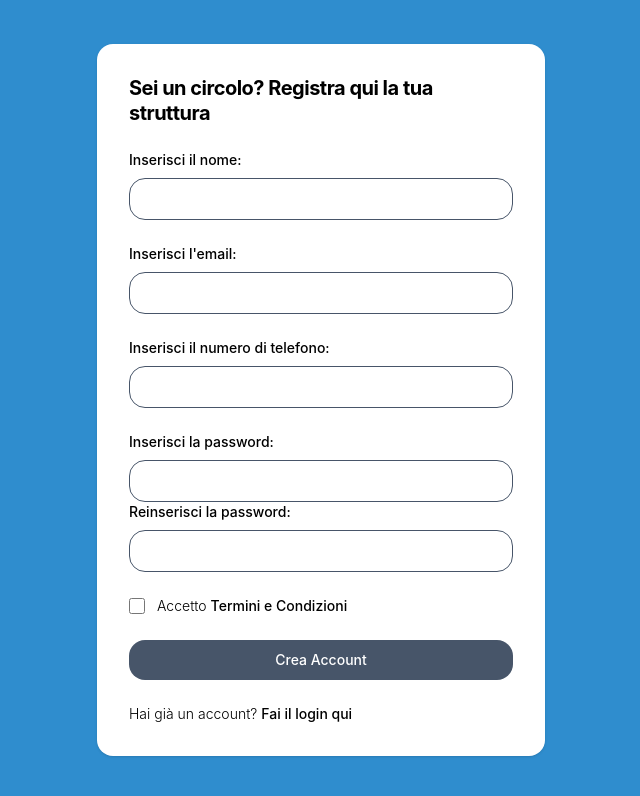
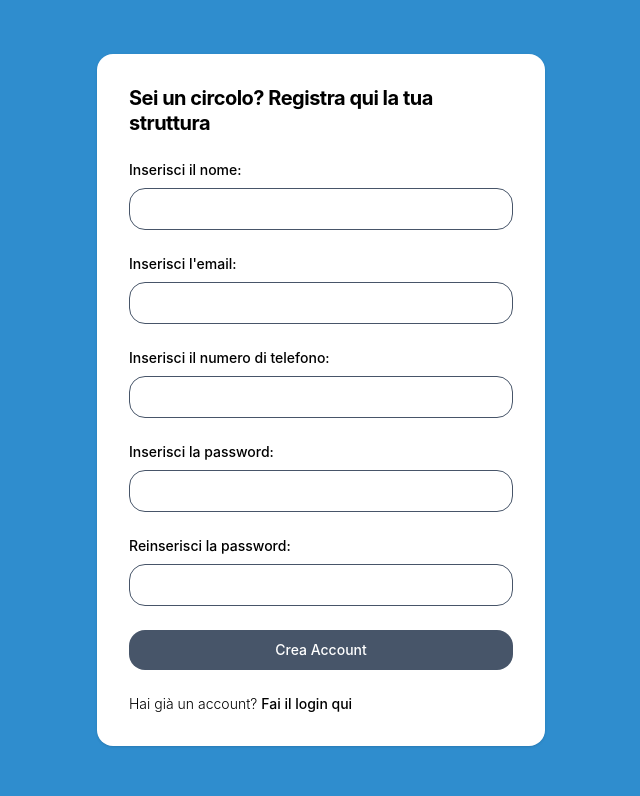
Before and after one commit to PadelHubEngineering/padelhub-frontend, a Vue app: page /RegistrazioneCircolo in a window 1280 px wide. Shown: the top 796 px of the page, without its empty margins (319-959 px from the left). Built offline with nearby package versions, Linux system fonts and the light colour scheme; a web font is replaced by a local one.

Commit message:
fixato conferma password

```diff
--- a/src/components/Registrazione/CampoPassword.vue
+++ b/src/components/Registrazione/CampoPassword.vue
@@ -9,15 +9,6 @@
         <div class="text-redBusy" v-if="errors.password">
             {{ errors.password }}
         </div>
-        <div>
-            <label ref="confirm-password" for="CampoConfermaPassword" class="block mb-2 text-sm font-medium">Reinserisci la password:</label>
-            <input type="password" name="conferma-password"
-                class="border border-graySlate sm:text-sm rounded-lg focus:ring-2 focus:border-bluPadelHub block w-full p-2.5"
-                autocomplete="off" v-model="confPasswd" @keyup="confirmPassword" @blue="confirmPassword">
-        </div>
-        <div class="text-redBusy" v-if="errors.confPassword">
-            {{ errors.confPassword }}
-        </div>
     </div>
 </template>
 
@@ -25,14 +16,7 @@
 import { validatePasswordField, errors, validateConfirmPasswordField } from "@/modules/formValidation";
 import { ref, computed } from "vue";
 let passwd = ref<string | null>(null);
-let confPasswd = ref<string | null>(null);
-
 const validateInput = () => {
     validatePasswordField("password", passwd.value);
 };
-
-const confirmPassword = () => {
-    validateConfirmPasswordField("confPassword", confPasswd.value, passwd.value);
-}
-
 </script>
--- /dev/null
+++ b/src/components/Registrazione/ConfermaPassword.vue
@@ -0,0 +1,24 @@
+<template>
+    <div class="field">
+        <div>
+            <label ref="confirm-password" for="CampoConfermaPassword" class="block mb-2 text-sm font-medium">Reinserisci la password:</label>
+            <input type="password" name="conferma-password"
+                class="border border-graySlate sm:text-sm rounded-lg focus:ring-2 focus:border-bluPadelHub block w-full p-2.5"
+                autocomplete="off" v-model="confPasswd" @keyup="confirmPassword" @blue="confirmPassword" @input="$emit('update:modelValue', ($event!.target! as HTMLInputElement).value)">
+        </div>
+        <div class="text-redBusy" v-if="errors.confPassword">
+            {{ errors.confPassword }}
+        </div>
+    </div>
+</template>
+
+<script setup lang="ts">
+import { validatePasswordField, errors, validateConfirmPasswordField } from "@/modules/formValidation";
+import { ref, computed, getCurrentInstance, inject } from "vue";
+let confPasswd = ref<string | null>(null);
+const pwd = inject('userData')
+const confirmPassword = () => {
+    validateConfirmPasswordField("confPassword", confPasswd.value, (<any>pwd).password as string);
+}
+
+</script>
--- a/src/modules/formValidation.ts
+++ b/src/modules/formValidation.ts
@@ -17,6 +17,6 @@ export function validatePasswordField(fieldName: string, fieldValue: string | nu
     errors[fieldName] = !fieldValue ? isEmpty(fieldName, fieldValue) : isValidRegex(fieldName, fieldValue, /^(?=.*[a-z])(?=.*[A-Z])(?=.*\d)(?=.*[@$!%*?&])[A-Za-z\d@$!%*?&]{8,}$/, "8 caratteri - almeno una lettera maiuscola - almeno una minuscola - almeno un numero - almeno un carattere speciale")
 }
 export function validateConfirmPasswordField(fieldName: string, fieldValue: string | null, fieldValueConfirm: string | null) {
-    errors[fieldName] = fieldValue == fieldValueConfirm ? "" : "La password non corrisponde a quella inserita precedentemente."
+    errors[fieldName] = fieldValue != fieldValueConfirm ? "La password non corrisponde a quella inserita precedentemente." : undefined;
 }
 export { errors };
--- a/src/modules/submitButtonState.ts
+++ b/src/modules/submitButtonState.ts
@@ -4,13 +4,17 @@ export default function useSubmitButtonState(user: any, errors: any) {
 
     const isSignupButtonDisabled = computed(() => {
         let disabled = true;
-        for (let prop in errors) {
-            if (errors[prop]) {
+        for (let prop in user) {
+            console.log(`user: ${user[prop]} error: ${errors[prop]} prop: ${prop}`)
+
+            if (!user[prop] || errors[prop]) {
                 disabled = true;
                 break;
             }
+            else{console.log("ok")}
             disabled = false;
         }
+
         return disabled;
     });
 
--- a/src/views/RegistrazioneCircolo.vue
+++ b/src/views/RegistrazioneCircolo.vue
@@ -10,18 +10,8 @@
                         <CampoNome v-model="user.name" />
                         <CampoEmail v-model="user.email" />
                         <CampoTelefono v-model="user.telefono" />
-                        <CampoPassword v-model="user.password" />
-                        <div class="flex items-start">
-                            <div class="flex items-center h-5">
-                                <input id="terms" aria-describedby="terms" type="checkbox"
-                                    class="w-4 h-4 border border-gray-300 rounded bg-gray-50 focus:ring-3 focus:ring-primary-300 dark:bg-gray-700 dark:border-gray-600 dark:focus:ring-primary-600 dark:ring-offset-gray-800">
-                            </div>
-                            <div class="ml-3 text-sm">
-                                <label for="terms" class="font-light text-gray-500 dark:text-gray-300">Accetto <a
-                                        class="font-medium text-primary-600 hover:underline dark:text-primary-500"
-                                        href="#">Termini e Condizioni</a></label>
-                            </div>
-                        </div>
+                        <CampoPassword v-model="user.password"/>
+                        <ConfermaPassword v-model="user.confPassword"/>
                         <button type="submit"
                             class="w-full text-white bg-bluPadelHub hover:bg-bluPadelHubHover focus:ring-4 focus:outline-none focus:ring-primary-300 font-medium rounded-lg text-sm px-5 py-2.5 text-center disabled:bg-graySlate"
                             @click="singupButtonPressed" :disabled="isSignupButtonDisabled">Crea Account</button>
@@ -33,7 +23,8 @@
                     </form>
                 </div>
                 <div v-else class="p-6 space-y-4 md:space-y-6 sm:p-8">
-                    <h1 class="text-xl font-bold leading-tight tracking-tight">Ti è stata inviata una email con il link per confermare l'account.<br/>Clicca sul link per confermare l'account</h1>
+                    <h1 class="text-xl font-bold leading-tight tracking-tight">Ti è stata inviata una email con il link per
+                        confermare l'account.<br />Clicca sul link per confermare l'account</h1>
                 </div>
             </div>
         </div>
@@ -45,21 +36,26 @@ import CampoNome from "@/components/Registrazione/CampoNome.vue";
 import CampoEmail from "@/components/Registrazione/CampoEmail.vue";
 import CampoPassword from "@/components/Registrazione/CampoPassword.vue";
 import CampoTelefono from "@/components/Registrazione/CampoTelefono.vue";
+import ConfermaPassword from "@/components/Registrazione/ConfermaPassword.vue";
 import { errors } from "@/modules/formValidation";
 import useSubmitButtonState from "@/modules/submitButtonState"
 import axios from 'axios';
 import { TipoAccount } from '@/store/auth';
-import { reactive } from "vue";
-import { ref } from "vue";
+import { provide, reactive, ref } from "vue";
+import { validateConfirmPasswordField } from "@/modules/formValidation";
+import type ConfermaPasswordVue from "@/components/Registrazione/ConfermaPassword.vue";
 
 let toSubmit = ref(true);
-
 let user = reactive({
     name: "",
     email: "",
     telefono: "",
     password: "",
+    confPassword: ""
 });
+
+provide('userData', user) //per passarla al componente ConfermaPassword
+
 function singupButtonPressed() {
     toSubmit.value = false;
 
```
